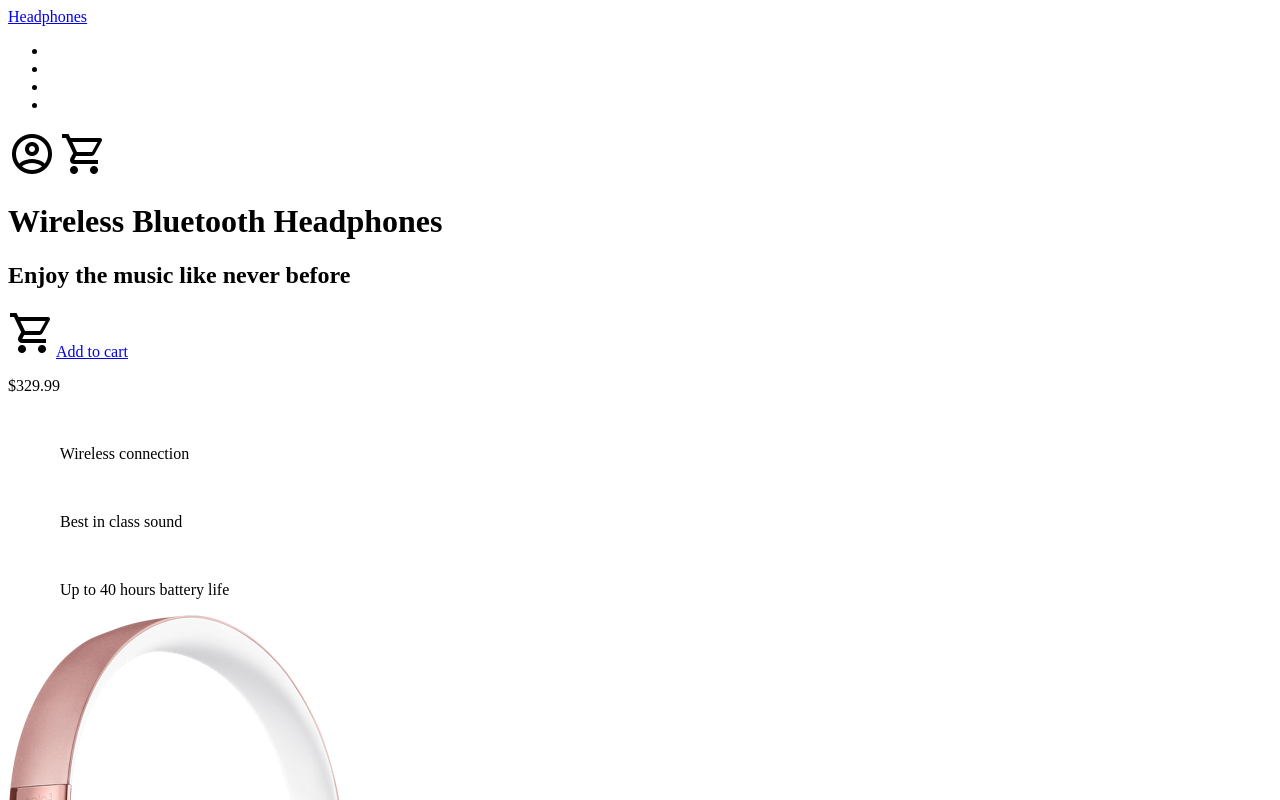
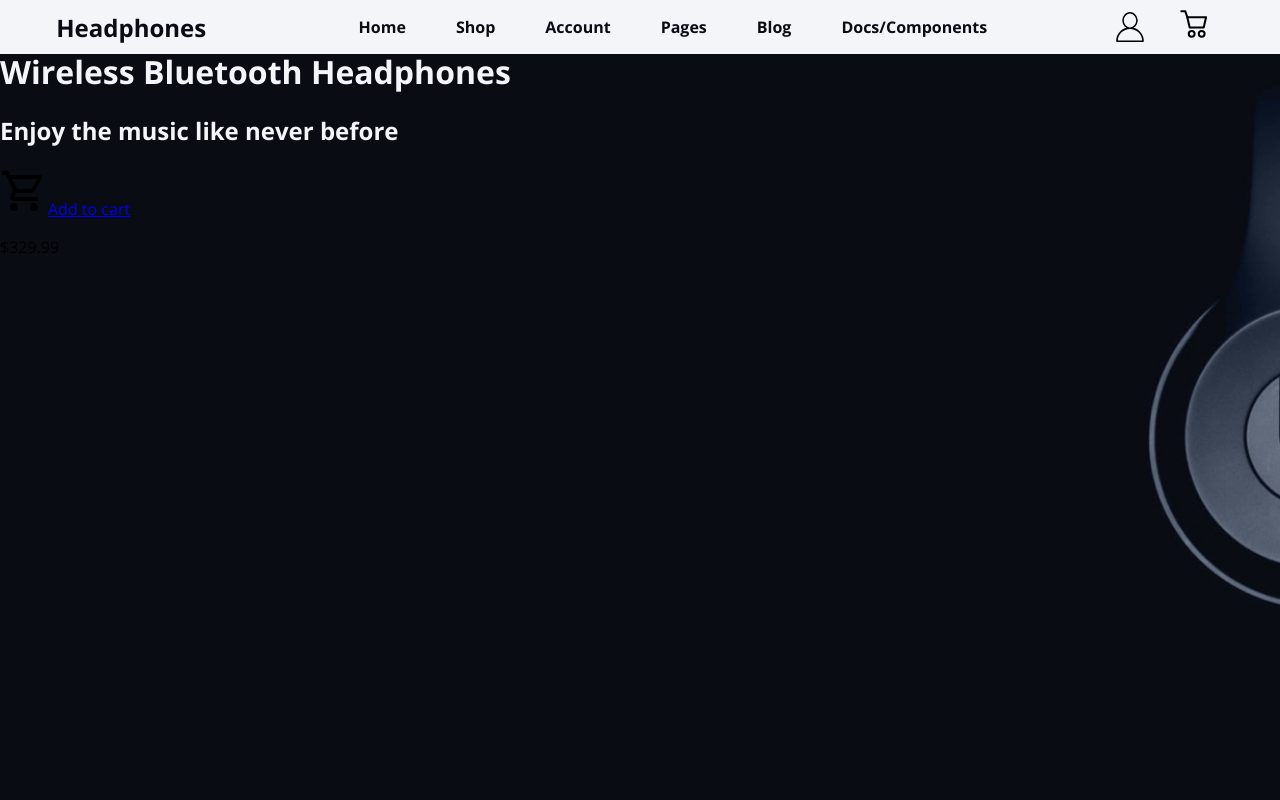
Before and after one commit to meganesmaili/Headphone, a plain HTML site: page index.html in a window 1280 px wide. Shown: the top 800 px of the page. Drawn offline with nearby package versions, Linux system fonts and the light colour scheme.

Commit message:
mise à jour css

```diff
--- a/index.html
+++ b/index.html
@@ -10,21 +10,24 @@
 <body>
     <header>
         <nav>
-            <a href="#">Headphones</a>
+            <a href="#" class="headphonesTitle">Headphones</a>
             <ul>
-                <li><a href="#"></a></li>
-                <li><a href="#"></a></li>
-                <li><a href="#"></a></li>
-                <li><a href="#"></a></li>
+                <li><a href="#">Home</a></li>
+                <li><a href="#">Shop</a></li>
+                <li><a href="#">Account</a></li>
+                <li><a href="#">Pages</a></li>
+                <li><a href="#">Blog</a></li>
+                <li><a href="#">Docs/Components</a></li>
             </ul>
-            <a href="#"><img src="images/account-circle-outline.png" alt="Connexion"></a>
-            <a href="#"><img src="images/cart-outline.png" alt="Panier"></a>
+            <div>
+                <a href="#" ><img src="images/people.svg" alt="Connexion" class="connexion"></a>
+                <a href="#" ><img src="images/cadies.svg" alt="Panier" class="shop"></a>
+            </div>
         </nav>
-        <div>
+        <div class="firstPartPresentation">
             <h1>Wireless Bluetooth Headphones</h1>
             <h2>Enjoy the music like never before</h2>
-        </div>
-        <div>
+
             <a href="#"><img src="images/cart-outline.png" alt="panier">Add to cart</a>
             <p>$329.99</p>
         </div>
--- a/style.css
+++ b/style.css
@@ -0,0 +1,113 @@
+@import url('https://fonts.googleapis.com/css2?family=Nunito:wght@200;300;400;500;600;700&family=Open+Sans:wght@300;400;500;600;700;800&family=Ubuntu:wght@300;400;500;700&display=swap');
+
+
+:root
+{
+    --black: #090c13;
+    --shadow: rgba(9, 12, 19, 0.15);
+    --overlay: rgba(9, 12, 19, 0.55);
+    --white: #ffffff;
+    --orange: #fe696a;
+    --orange-500: #ff4243;
+    --gray-200: #f3f5f9;
+    --gray-300: #e6e6e6;
+    --gray-500: #7e879c;
+    --gray-700: #373f50;
+    --gray-800: #2b3445;
+    --pink: #e8c4c0;
+    --yellow: #f7e6d5;
+}
+
+body
+{
+    font-family: 'Open Sans', sans-serif;
+    font-size: 16px;
+
+    margin: 0;
+}
+
+nav
+{
+    background-color: var(--gray-200);
+    display: flex;
+    justify-content: space-around;
+    align-items: center;
+    position: fixed;
+    top: 0;
+    right: 0;
+    left: 0;
+}
+nav div
+{
+    gap: 100px;
+}
+
+ul
+{
+    display: flex;
+    gap: 50px;
+}
+.headphonesTitle
+{
+    text-decoration: none;
+    color: var(--black);
+    font-weight: bold;
+    font-size: 1.5em;
+
+}
+
+nav ul li a
+{
+    text-decoration: none;
+    list-style: none;
+    color: var(--black);
+    font-weight: bold;
+}
+nav ul li
+{
+    list-style: none;
+    color: var(--black);
+    font-weight: bold;
+}
+.connexion
+{
+    height: 30px;
+    width: 60px;
+}
+.shop
+{
+    height: 35px;
+    width: 60px;
+}
+a:hover
+{
+    color: var(--orange-500);
+}
+.connexion:hover
+{
+    fill: var(--orange-500);
+}
+.shop:hover
+{
+    fill: var(--orange-500);
+}
+.firstPartPresentation
+{
+    margin-top: 50px;
+    background-image: url(images/bg-header.jpg);
+    background-repeat: no-repeat;
+    background-size: cover;
+    width: 100vw;
+    height: 100vh;
+    z-index: 5;
+
+}
+.firstPartPresentation h1
+{
+    color: var(--gray-200);
+    vertical-align: baseline;
+}
+.firstPartPresentation h2
+{
+    color: var(--gray-200);
+}
```
Also changed, not shown: images/cadies.svg (added), images/cart-outline white.png (added), images/people.svg (added).
